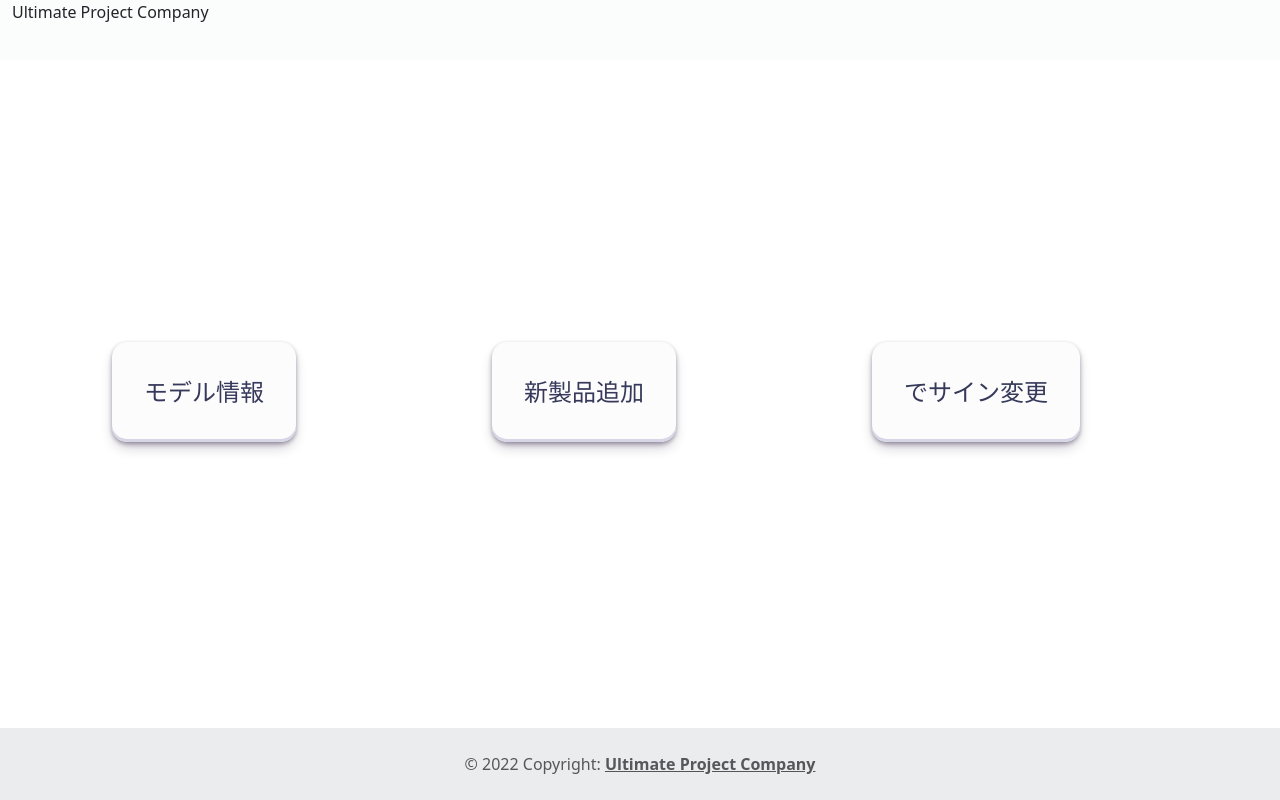
After one commit to nhatnamupc/u_ai_tool, a Flask app: page /index in a window 1280 px wide. The commit adds this page. Run offline with Flask 2, Linux system fonts and the light colour scheme; some libraries are stand-ins or nearby versions.

Commit message:
add camera

```diff
--- a/main.py
+++ b/main.py
@@ -1,11 +1,60 @@
-from flask import Flask, render_template
+import cv2
+from flask import Flask, Blueprint, render_template, redirect, url_for, request, flash, Response
+from utils.config import Config
 
 app = Flask(__name__)
+app.config.from_object(Config)
 
 
-@app.route('/')
+@app.route('/index', methods=['GET', 'POST'])
 def index():
+    if request.method == 'POST':
+        if request.form['btn_control'] == "btn_evolve":
+            print("btn_evolve click")
+            return redirect(url_for('information'))
+        if request.form['btn_control'] == "btn_add":
+            print("btn_add click")
+            return redirect(url_for('video_feed'))
+        if request.form['btn_control'] == "btn_change":
+            print("btn_change click")
+            # return redirect(url_for('index'))
     return render_template('index.html')
+
+
+@app.route('/information', methods=['GET', 'POST'])
+def information():
+    return render_template('information.html')
+
+
+@app.route('/video_feed')
+def video_feed():
+    video = cv2.VideoCapture(0)
+    return Response(gen(video),
+                    mimetype='multipart/x-mixed-replace; boundary=frame')
+
+
+def gen(video):
+    while True:
+        ret, frame = video.read()
+        if not ret:
+            video.release()
+            break
+        ret, png = cv2.imencode('.png', frame)
+        frame = png.tobytes()
+        yield (b'--frame\r\n'
+               b'Content-Type: image/jpeg\r\n\r\n' + frame + b'\r\n\r\n')
+
+
+@app.route("/")
+@app.route('/login', methods=['GET', 'POST'])
+def login():
+    error = None
+    if request.method == 'POST':
+        if request.form['username'] != 'admin' or request.form['user_password'] != 'admin':
+            error = 'Invalid Credentials. Please try again.'
+        else:
+            return redirect(url_for('index'))
+    return render_template('login.html', error=error)
 
 
 if __name__ == '__main__':
--- a/static/styles/style.css
+++ b/static/styles/style.css
@@ -1,11 +1,84 @@
 body {
-  background-image:  url("resource/wave.svg");
+ /* background-image:  url("resource/bg1.jpg");*/
   background-repeat: no-repeat;
-  background-attachment: fixed;;
-  }
+  background-attachment: fixed;  }
 .intro--title{
   font-size:70px;
-  color: white;
+  color: black;
   text-align: center;
+}
+.divider:after,
+.divider:before {
+content: "";
+flex: 1;
+height: 1px;
+background: #eee;
+}
+.btn-primary, .btn-primary:hover, .btn-primary:active, .btn-primary:visited {
+    background-color: #458b74 !important;
+}
+.btn-login{
+                display: inline-block;
+                outline: 0;
+                border: 0;
+                margin:30px;
+                cursor: pointer;
+                transition: box-shadow 0.15s ease,transform 0.15s ease;
+                will-change: box-shadow,transform;
+                background: #FCFCFD;
+                box-shadow: 0px 2px 4px rgb(45 35 66 / 40%), 0px 7px 13px -3px rgb(45 35 66 / 30%), inset 0px -3px 0px #d6d6e7;
+                height: 100px;
+                padding: 0 32px;
+                font-size: 24px;
+                border-radius: 15px;
+                color: #36395a;
+                transition: box-shadow 0.15s ease,transform 0.15s ease;
+}
+.btn-login:hover {
+    box-shadow: 0px 4px 8px rgb(45 35 66 / 40%), 0px 7px 13px -3px rgb(45 35 66 / 30%), inset 0px -3px 0px #d6d6e7;
+    transform: translateY(-2px);
+}
+.btn-login :active{
+    box-shadow: inset 0px 3px 7px #d6d6e7;
+    transform: translateY(2px);
+}
+
+.label {
+
+font-family: 'Bitter', serif;
+font-size: 1.375rem;
+font-weight: 800;
+letter-spacing: 0.115rem;
+font-style: normal;
+text-transform: capitalize;
+color: #1e1a1a;
+background-color: #ffffff;
+border-radius: 0.6625rem;
+-webkit-border-radius: 0.7725rem;
+-moz-border-radius: 1.0625rem;
+padding: 0.3rem 0.4rem;
+border-style: none;
+border-width: 0rem;
+border-color: #EF2D56;
+-webkit-box-shadow: -0.25px 0.75px 9px -0.25px rgba(85,85,85,0.36);
+-moz-box-shadow: -0.25px 0.75px 9px -0.25px rgba(85,85,85,0.36);
+-box-shadow: -0.25px 0.75px 9px -0.25px rgba(85,85,85,0.36);
 
 }
+.container {
+  position: fixed;
+  top: 50%;
+  left: 50%;
+  transform: translate(-50%, -50%);
+}
+footer{
+
+bottom: 0;
+position:absolute;
+width: 100%;
+}
+header{
+    --bs-bg-opacity: .5;
+    height:60px;
+    background-color: rgba(var(--bs-light-rgb),var(--bs-bg-opacity))!important;
+}
--- /dev/null
+++ b/templates/base.html
@@ -0,0 +1,37 @@
+<html>
+<head>
+    <title>AI DETECT</title>
+    <link rel="stylesheet" type="text/css" href="{{ url_for('static',filename='styles/style.css') }}">
+    <link rel="stylesheet" type="text/css" href="{{ url_for('static',filename='styles/css/bootstrap.min.css') }}">
+    <script src="{{url_for('static', filename='styles/js/bootstrap.bundle.min.js')}}"></script>
+</head>
+<body>
+<header>
+    <!-- Navbar -->
+    <nav>
+        <div class="container-fluid">
+    <span class="navbar-text">
+      Ultimate Project Company
+    </span>
+        </div>
+    </nav>
+    <!-- Navbar -->
+
+</header>
+<div class="container">{% block content %}{% endblock %}</div>
+
+
+<!-- Footer -->
+<footer class="text-center text-lg-start bg-light text-muted">
+
+    <!-- Copyright -->
+    <div class="text-center p-4" style="background-color: rgba(0, 0, 0, 0.05);">
+        © 2022 Copyright:
+        <a class="text-reset fw-bold" href="https://www.upc.co.jp.com/">Ultimate Project Company</a>
+    </div>
+    <!-- Copyright -->
+</footer>
+<!-- Footer -->
+</body>
+
+</html>
--- a/templates/index.html
+++ b/templates/index.html
@@ -1,20 +1,19 @@
-<html>
-<head>
-    <title>AI DETECT</title>
-    <link rel="stylesheet" type="text/css" href="{{ url_for('static',filename='styles/style.css') }}">
-</head>
+{% extends "base.html" %}
 
-<!--Body-->
-<body>
-<!-- Navbar-->
-
-<!--Center-->
-<div>
-    <p class="intro--title">AI Generator</p>
-    <p><img src="static/styles/resource/ai.svg" style="float: right;" alt="AI"/>
-    </p>
+{% block content %}
+<div >
+    <form method="post">
+        <div class="row">
+            <div class="col-sm-4">
+                <button type="submit" class="btn-login" name="btn_control" value="btn_evolve">モデル情報</button>
+            </div>
+            <div class="col-sm-4">
+                <button type="submit" class="btn-login" name="btn_control" value="btn_add">新製品追加</button>
+            </div>
+            <div class="col-sm-4">
+                <button type="submit" class="btn-login" name="btn_control" value="btn_change">でサイン変更</button>
+            </div>
+   </div>
+    </form>
 </div>
-
-<!--Footer-->
-</body>
-</html>
+{% endblock %}
```
Also changed, not shown: templates/add_product.html (added, +12 -0 lines), templates/information.html (added, +14 -0 lines), templates/login.html (added, +46 -0 lines), test.py (+29 -18 lines), utils/config.py (added, +9 -0 lines), utils/general.py (+5 -5 lines).
